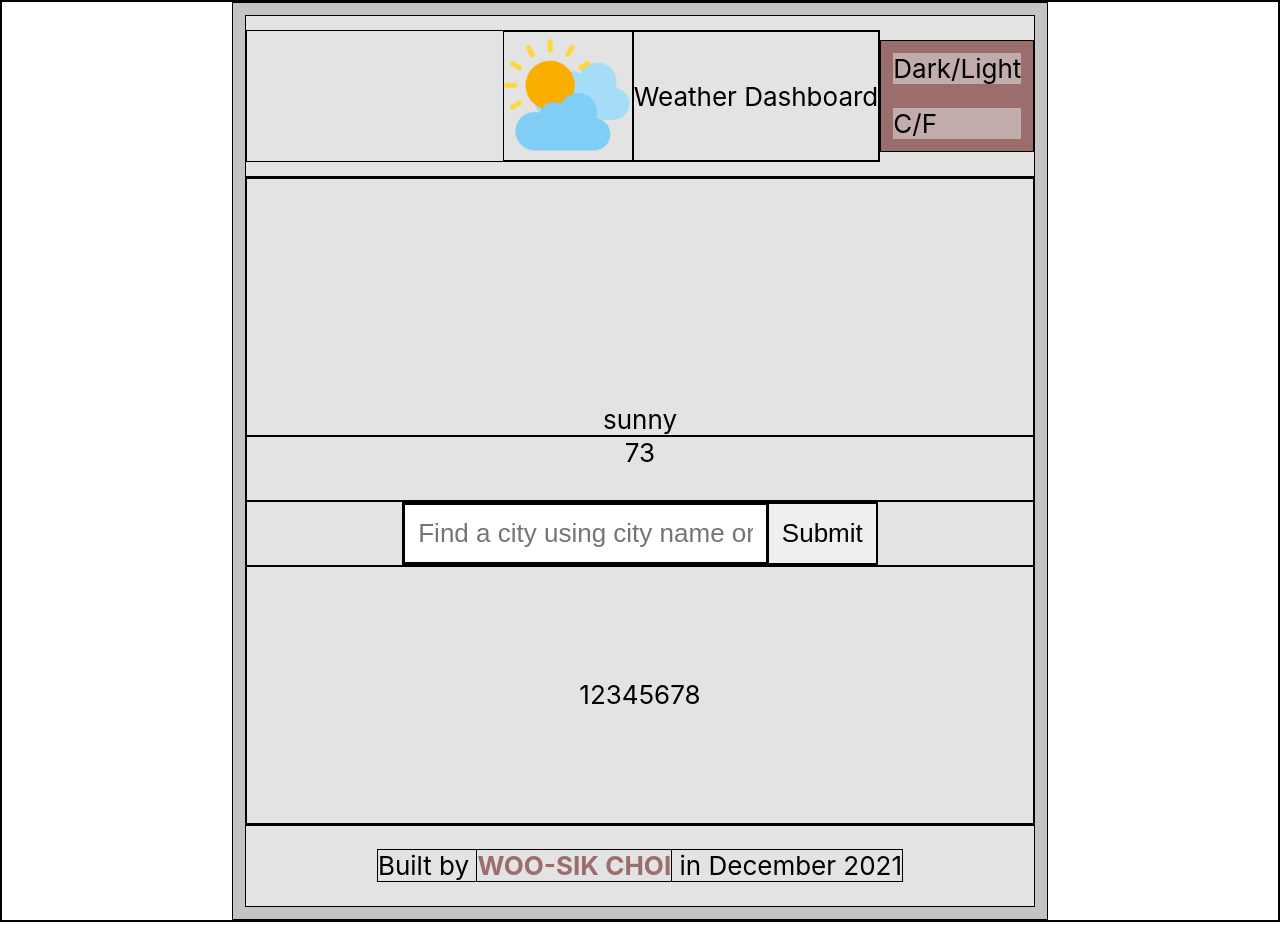
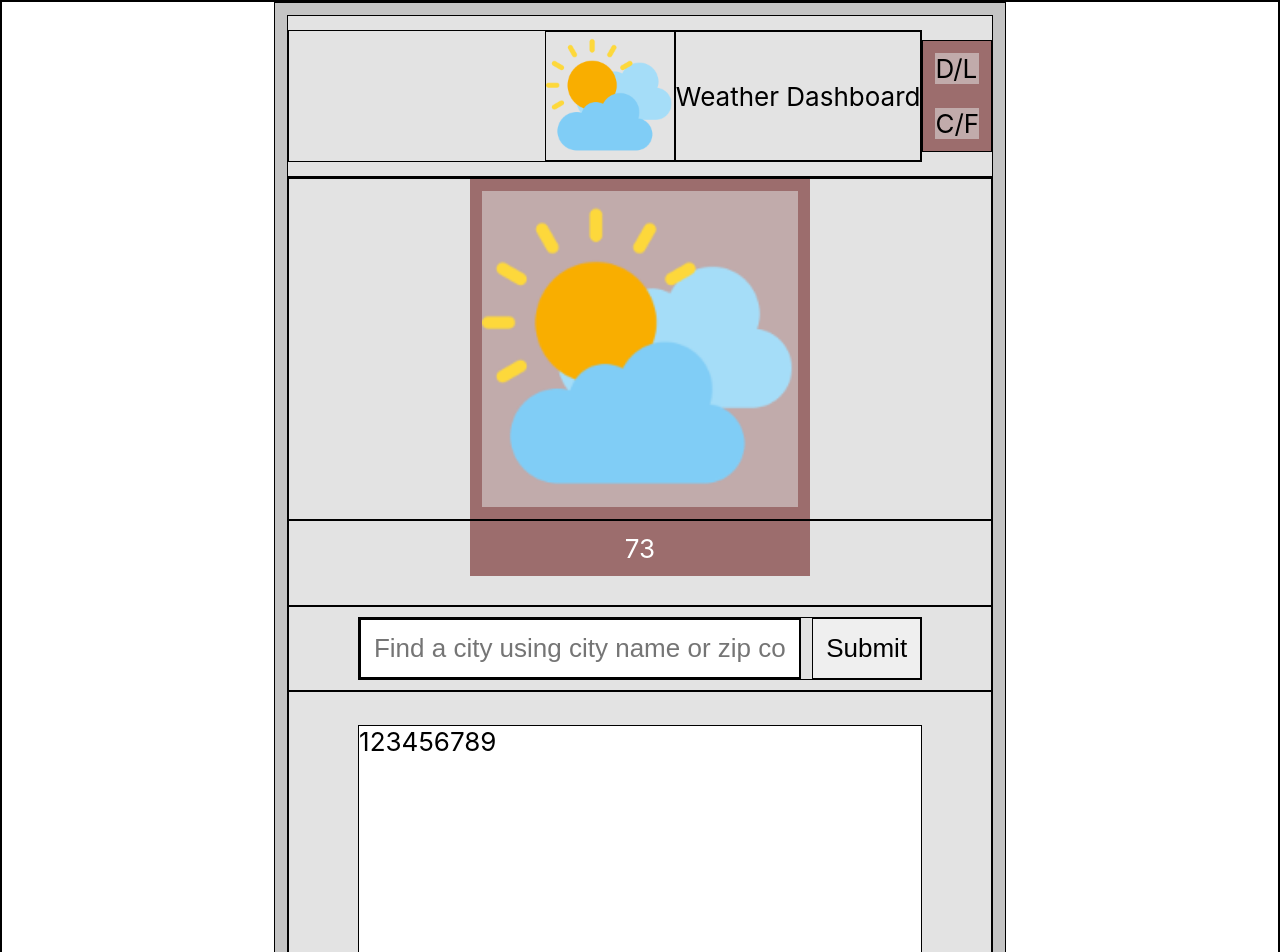
Before and after one commit to dvlprwchoi/weather-dashboard, a React (Create React App) app: page / in a window 1280 px wide. Shown: the top 952 px of the page. Before the commit the page ends 922 px from the top, so only its background shows below. Built offline with nearby package versions, Linux system fonts and the light colour scheme; no server answers.

Commit message:
Major update

```diff
--- a/src/App.js
+++ b/src/App.js
@@ -29,6 +29,17 @@ import Main from './components/Main/Main';
 import Footer from './components/Footer/Footer';
 import './App.css';
 
+const WEATHER_API_KEY = process.env.WEATHER_API_KEY;
+// console.log(WEATHER_API_KEY);
+const weatherLocation = 'austin';
+const forecastDays = 7;
+const airQuality = 'yes';
+const alerts = 'yes';
+
+const API_URL = `https://api.weatherapi.com/v1/forecast.json?key=${WEATHER_API_KEY}&q=${weatherLocation}&days=${forecastDays}&aqi=${airQuality}&alerts=${alerts}`;
+
+console.log(API_URL);
+
 function App() {
   return (
     <>
--- a/src/components/Header/Header.js
+++ b/src/components/Header/Header.js
@@ -11,7 +11,7 @@ function Header() {
         <div className="app-title">Weather Dashboard</div>
       </div>
       <div className="toggles">
-        <div className="theme-toggle">Dark/Light</div>
+        <div className="theme-toggle">D/L</div>
         <div className="unit-toggle">C/F</div>
       </div>
     </div>
--- a/src/components/Main/Carousel/Carousel.js
+++ b/src/components/Main/Carousel/Carousel.js
@@ -1,5 +1,9 @@
 function Carousel() {
-  return <div className="carousel">12345678</div>;
+  return (
+    <div className="carousel">
+      <div className="carousel-background">123456789</div>
+    </div>
+  );
 }
 
 export default Carousel;
--- a/src/components/Main/LocationInput/LocationInput.js
+++ b/src/components/Main/LocationInput/LocationInput.js
@@ -1,7 +1,7 @@
 function LocationInput() {
   return (
     <div className="location-input">
-      <form>
+      <form className="locationInputBoxAndSubmitButton">
         <label className="locationInputLabel" htmlFor="location">
           <input
             type="text"
--- a/src/components/Main/Main.js
+++ b/src/components/Main/Main.js
@@ -5,8 +5,16 @@ function Main() {
   return (
     <div className="Main">
       <>
-        <div className="weather-icon">sunny</div>
-        <div className="temperature">73</div>
+        <div className="weather-icon">
+          <img
+            className="weather-icon-img"
+            src="./android-chrome-192x192.png"
+            alt="weather-icon-img"
+          />
+        </div>
+        <div className="temperature">
+          <div className="temperature-digit">73</div>
+        </div>
         {/* <div className="location-input">Austin, TX</div> */}
         <LocationInput />
         {/* <div className="carousel">1234</div> */}
```
